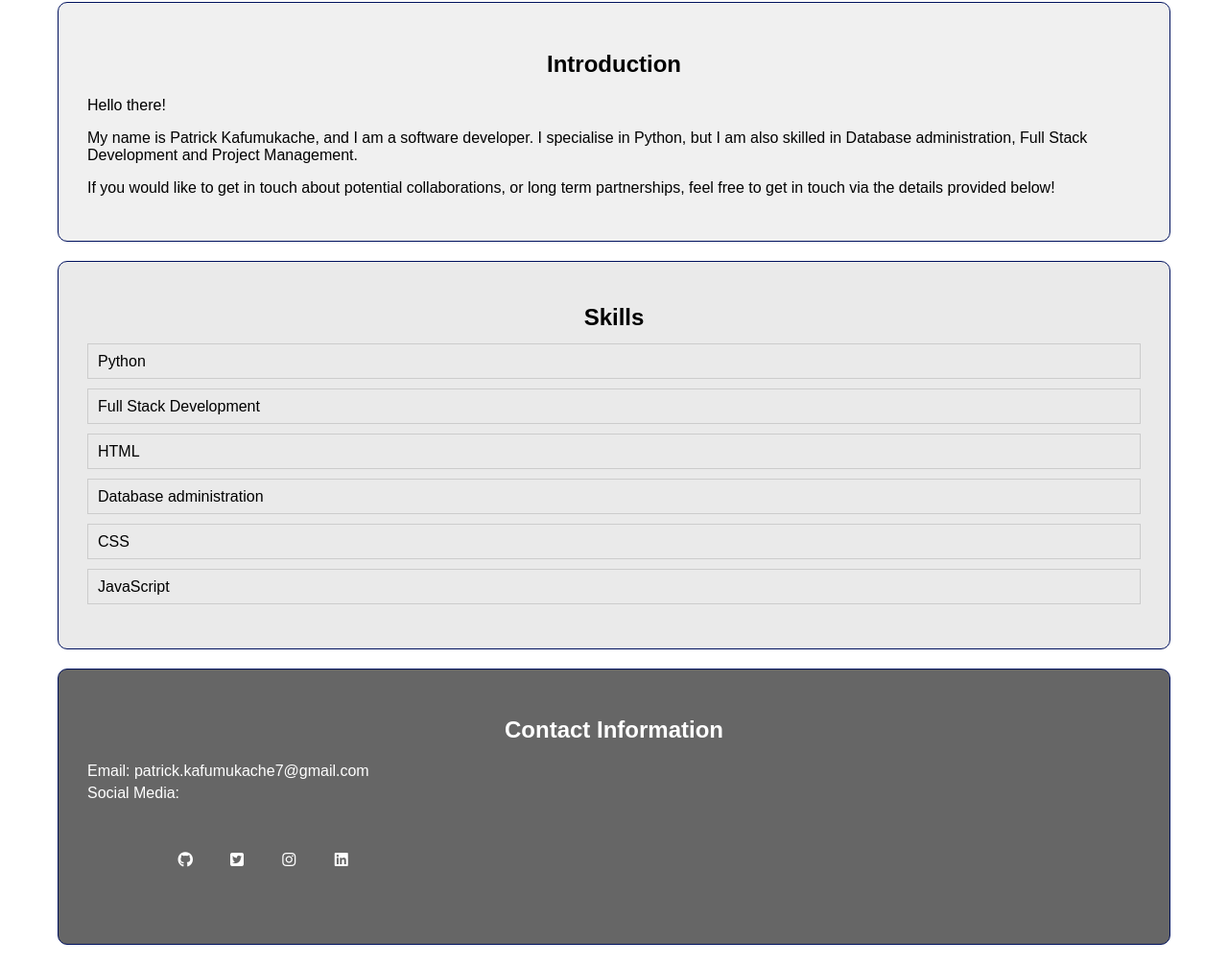
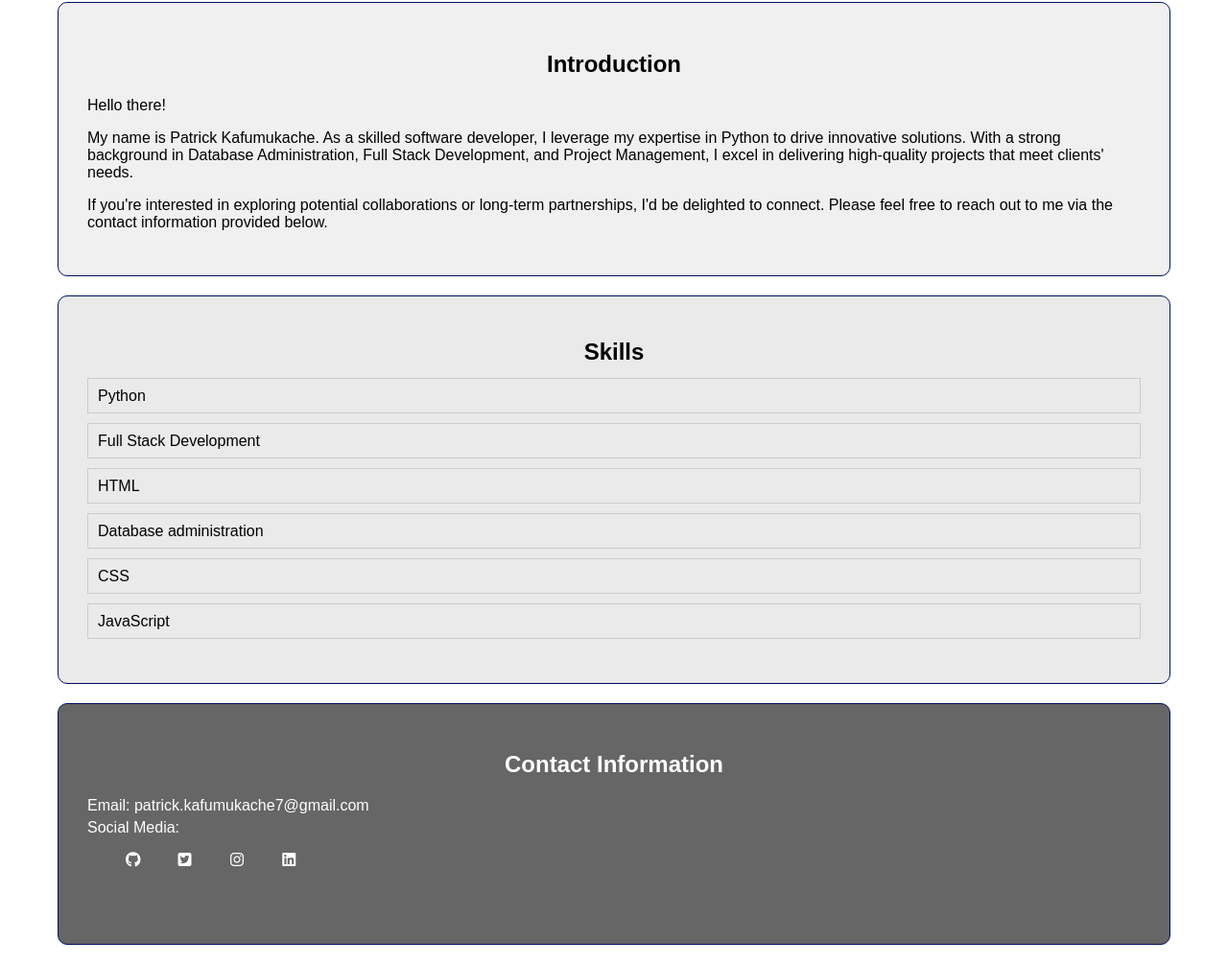
Before and after one commit to PixelPat0/week4_css, a plain HTML site: page index.html in a window 1280 px wide. Shown: the part 192-1197 px from the top of the page at 96% size. Drawn offline with Linux system fonts and the light colour scheme.

Commit message:
Second Commit. Bug fixes

```diff
--- a/index.html
+++ b/index.html
@@ -25,8 +25,8 @@
     <section class="introduction" id="introduction">
         <h2>Introduction</h2>
         <p>Hello there!</p>
-        <p> My name is Patrick Kafumukache, and I am a software developer. I specialise in Python, but I am also skilled in Database administration, Full Stack Development and Project Management.</p>
-        <p>If you would like to get in touch about potential collaborations, or long term partnerships, feel free to get in touch via the details provided below!</p>
+        <p> My name is Patrick Kafumukache. As a skilled software developer, I leverage my expertise in Python to drive innovative solutions. With a strong background in Database Administration, Full Stack Development, and Project Management, I excel in delivering high-quality projects that meet clients' needs.</p>
+        <p>If you're interested in exploring potential collaborations or long-term partnerships, I'd be delighted to connect. Please feel free to reach out to me via the contact information provided below.</p>
     </section>
 
  <!-- Skills -->
@@ -49,10 +49,9 @@
             <p>Email: patrick.kafumukache7@gmail.com</p>
             <p>Social Media: </p>
             <ul>
-                <li><a href="https://www.facebook.com/profile.php?id=100085545582083" target="_blank"><iclass="fa-brands fa-facebook"></i></a></li>
-                <li><a href="https://github.com/WegenerSteven" target="_blank"><i class="fa-brands fa-github"></i></a></li>
-                <li><a href="https://twitter.com/wegsteve001" target="_blank"><i class="fa-brands fa-twitter-square"></i> </a></li>
-                <li><a href="https://www.instagram.com/wegener1601/" target="_blank"><i class="fa-brands fa-instagram"></i> </a></li>
-                <li><a href="https://www.linkedin.com/in/benard-shikhule-3055192a6/" target="_blank"><i class="fa-brands fa-linkedin"></i> </a></li>
+                <li><a href="https://github.com/PixelPat0" target="_blank"><i class="fa-brands fa-github"></i></a></li>
+                <li><a href="" target="_blank"><i class="fa-brands fa-twitter-square"></i> </a></li>
+                <li><a href="https://www.instagram.com/patrick_kafumukache_ii/" target="_blank"><i class="fa-brands fa-instagram"></i> </a></li>
+                <li><a href="https://www.linkedin.com/in/pat0/" target="_blank"><i class="fa-brands fa-linkedin"></i> </a></li>
             </ul>
     </section>
```
